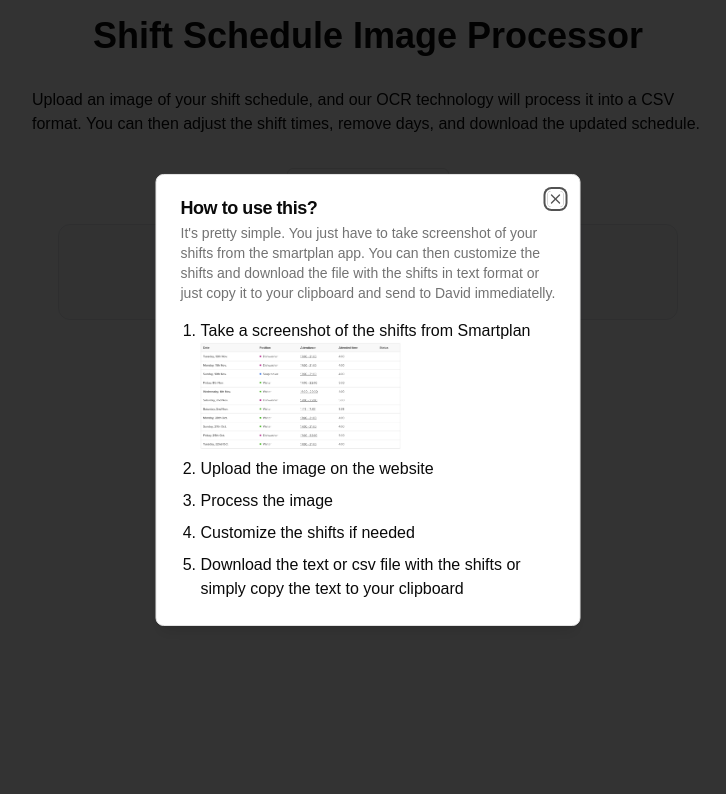
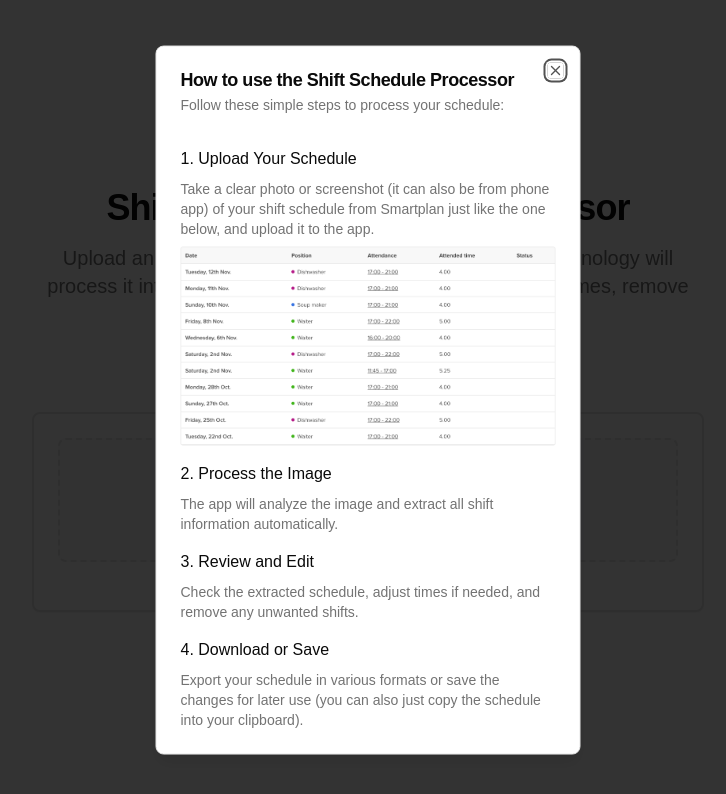
Before and after one commit to lukasNwr/sfd, a Next.js app: page / in a window 1280 px wide. Both pictures are taken after a click on the button "How to use this?". Shown: the top 794 px of the page, without its empty margins (272-998 px from the left). Built offline with nearby package versions, Linux system fonts and the light colour scheme.

Commit message:
v0 redesign

```diff
--- a/src/app/page.tsx
+++ b/src/app/page.tsx
@@ -1,89 +1,102 @@
 import ShiftImageUploader from "@/components/shift-image-uploader";
 
-import {
-  Dialog,
-  DialogContent,
-  DialogDescription,
-  DialogHeader,
-  DialogTitle,
-  DialogTrigger,
-} from "@/components/ui/dialog";
-
-import { Button } from "@/components/ui/button";
-
-import { LucideCircleHelp } from "lucide-react";
-
-import Image from "next/image";
+import { Card, CardContent } from "@/components/ui/card";
+import { HowItWorks } from "@/components/how-it-works";
 
 export default function Home() {
   return (
-    <main className="flex flex-col gap-4 p-4 w-screen h-screen items-center ">
-      <h1 className="text-4xl font-bold mb-4">
+    <div className="min-h-screen flex flex-col items-center justify-center p-4 bg-background">
+      <div className="w-full max-w-3xl space-y-8">
+        <div className="space-y-4 text-center">
+          <h1 className="text-4xl font-bold tracking-tight">
             Shift Schedule Image Processor
           </h1>
-      <p className="max-w-2xl mb-4">
+          <p className="text-xl text-muted-foreground max-w-2xl mx-auto">
             Upload an image of your shift schedule, and our OCR technology will
             process it into a CSV format. You can then adjust the shift times,
             remove days, and download the updated schedule.
           </p>
+        </div>
 
-      <Dialog>
-        <DialogTrigger asChild>
-          <Button variant="outline" className="flex gap-2">
-            <span>How to use this?</span>
-            <LucideCircleHelp />
-          </Button>
-        </DialogTrigger>
-        <DialogContent className="sm:max-w-[425px]">
-          <DialogHeader>
-            <DialogTitle>How to use this?</DialogTitle>
-            <DialogDescription>
-              It&apos;s pretty simple. You just have to take screenshot of your
-              shifts from the smartplan app. You can then customize the shifts
-              and download the file with the shifts in text format or just copy
-              it to your clipboard and send to David immediatelly.
-            </DialogDescription>
-          </DialogHeader>
-          <ol className="list-decimal pl-5 space-y-2">
-            <li>
-              <p>Take a screenshot of the shifts from Smartplan</p>
-              <Dialog>
-                <DialogTrigger asChild>
-                  <div className="cursor-pointer hover:opacity-90 transition-opacity">
-                    <Image
-                      src="/shifts-image.png"
-                      alt="Image with shifts from smartplan"
-                      width={200}
-                      height={200}
-                    />
+        <div className="flex justify-center">
+          <HowItWorks />
         </div>
-                </DialogTrigger>
-                <DialogContent className="max-w-4xl">
-                  <DialogHeader>
-                    <DialogTitle>Shift Schedule Screenshot</DialogTitle>
-                  </DialogHeader>
-                  <Image
-                    src="/shifts-image.png"
-                    alt="Image with shifts from smartplan"
-                    width={800}
-                    height={800}
-                    className="w-full h-auto"
-                  />
-                </DialogContent>
-              </Dialog>
-            </li>
-            <li>Upload the image on the website</li>
-            <li>Process the image</li>
-            <li>Customize the shifts if needed</li>
-            <li>
-              Download the text or csv file with the shifts or simply copy the
-              text to your clipboard
-            </li>
-          </ol>
-        </DialogContent>
-      </Dialog>
 
+        <Card className="border-2">
+          <CardContent className="pt-6">
             <ShiftImageUploader />
-    </main>
+          </CardContent>
+        </Card>
+      </div>
+    </div>
+
+    // <main className="flex flex-col gap-4 p-4 w-screen h-screen items-center ">
+    //   <h1 className="text-4xl font-bold mb-4">
+    //     Shift Schedule Image Processor
+    //   </h1>
+    //   <p className="max-w-2xl mb-4">
+    //     Upload an image of your shift schedule, and our OCR technology will
+    //     process it into a CSV format. You can then adjust the shift times,
+    //     remove days, and download the updated schedule.
+    //   </p>
+
+    //   <Dialog>
+    //     <DialogTrigger asChild>
+    //       <Button variant="outline" className="flex gap-2">
+    //         <span>How to use this?</span>
+    //         <LucideCircleHelp />
+    //       </Button>
+    //     </DialogTrigger>
+    //     <DialogContent className="sm:max-w-[425px]">
+    //       <DialogHeader>
+    //         <DialogTitle>How to use this?</DialogTitle>
+    //         <DialogDescription>
+    //           It&apos;s pretty simple. You just have to take screenshot of your
+    //           shifts from the smartplan app. You can then customize the shifts
+    //           and download the file with the shifts in text format or just copy
+    //           it to your clipboard and send to David immediatelly.
+    //         </DialogDescription>
+    //       </DialogHeader>
+    //       <ol className="list-decimal pl-5 space-y-2">
+    //         <li>
+    //           <p>Take a screenshot of the shifts from Smartplan</p>
+    //           <Dialog>
+    //             <DialogTrigger asChild>
+    //               <div className="cursor-pointer hover:opacity-90 transition-opacity">
+    //                 <Image
+    //                   src="/shifts-image.png"
+    //                   alt="Image with shifts from smartplan"
+    //                   width={200}
+    //                   height={200}
+    //                 />
+    //               </div>
+    //             </DialogTrigger>
+    //             <DialogContent className="max-w-4xl">
+    //               <DialogHeader>
+    //                 <DialogTitle>Shift Schedule Screenshot</DialogTitle>
+    //               </DialogHeader>
+    //               <Image
+    //                 src="/shifts-image.png"
+    //                 alt="Image with shifts from smartplan"
+    //                 width={800}
+    //                 height={800}
+    //                 className="w-full h-auto"
+    //               />
+    //             </DialogContent>
+    //           </Dialog>
+    //         </li>
+    //         <li>Upload the image on the website</li>
+    //         <li>Process the image</li>
+    //         <li>Customize the shifts if needed</li>
+    //         <li>
+    //           Download the text or csv file with the shifts or simply copy the
+    //           text to your clipboard
+    //         </li>
+    //       </ol>
+    //     </DialogContent>
+    //   </Dialog>
+
+    //   <ShiftImageUploader />
+    // </main>
   );
 }
--- /dev/null
+++ b/src/components/how-it-works.tsx
@@ -0,0 +1,70 @@
+import {
+  Dialog,
+  DialogContent,
+  DialogDescription,
+  DialogHeader,
+  DialogTitle,
+  DialogTrigger,
+} from "@/components/ui/dialog";
+import { HelpCircle } from "lucide-react";
+
+import Image from "next/image";
+
+export function HowItWorks() {
+  return (
+    <Dialog>
+      <DialogTrigger asChild>
+        <button className="text-muted-foreground hover:text-primary inline-flex items-center gap-2">
+          <HelpCircle className="h-4 w-4" />
+          <span className="text-sm">How to use this?</span>
+        </button>
+      </DialogTrigger>
+      <DialogContent className="sm:max-w-[425px]">
+        <DialogHeader>
+          <DialogTitle>How to use the Shift Schedule Processor</DialogTitle>
+          <DialogDescription>
+            Follow these simple steps to process your schedule:
+          </DialogDescription>
+        </DialogHeader>
+        <div className="space-y-4 pt-4">
+          <div className="space-y-2">
+            <h3 className="font-medium">1. Upload Your Schedule</h3>
+            <p className="text-sm text-muted-foreground">
+              Take a clear photo or screenshot (it can also be from phone app)
+              of your shift schedule from Smartplan just like the one below, and
+              upload it to the app.
+            </p>
+            <Image
+              src="/shifts-image.png"
+              alt="Image with shifts from smartplan"
+              width={400}
+              height={400}
+            />
+          </div>
+          <div className="space-y-2">
+            <h3 className="font-medium">2. Process the Image</h3>
+            <p className="text-sm text-muted-foreground">
+              The app will analyze the image and extract all shift information
+              automatically.
+            </p>
+          </div>
+          <div className="space-y-2">
+            <h3 className="font-medium">3. Review and Edit</h3>
+            <p className="text-sm text-muted-foreground">
+              Check the extracted schedule, adjust times if needed, and remove
+              any unwanted shifts.
+            </p>
+          </div>
+          <div className="space-y-2">
+            <h3 className="font-medium">4. Download or Save</h3>
+            <p className="text-sm text-muted-foreground">
+              Export your schedule in various formats or save the changes for
+              later use (you can also just copy the schedule into your
+              clipboard).
+            </p>
+          </div>
+        </div>
+      </DialogContent>
+    </Dialog>
+  );
+}
--- a/src/components/shift-image-uploader.tsx
+++ b/src/components/shift-image-uploader.tsx
@@ -8,7 +8,7 @@ import { Toaster } from "@/components/ui/toaster";
 import { createWorker } from "tesseract.js";
 import { useToast } from "@/hooks/use-toast";
 import Dropzone from "react-dropzone";
-import { LucideFileUp } from "lucide-react";
+import { LucideFileUp, FileText, Download } from "lucide-react";
 
 export default function ShiftImageUploader() {
   const [file, setFile] = useState<File | null>(null);
@@ -146,8 +146,8 @@ export default function ShiftImageUploader() {
   };
 
   return (
-    <div className="space-y-4 w-full flex flex-col justify-center items-center">
-      <form onSubmit={handleSubmit} className="flex flex-col gap-2">
+    <div className="space-y-6 w-full flex flex-col justify-center items-center">
+      <form onSubmit={handleSubmit}>
         <Dropzone
           onDrop={(acceptedFiles) => {
             if (acceptedFiles && acceptedFiles.length > 0) {
@@ -169,36 +169,53 @@ export default function ShiftImageUploader() {
         >
           {({ getRootProps, getInputProps, isDragActive }) => (
             <section
-              className={`flex items-center justify-center bg-gray-50 h-24 w-[620px] min-w-[200px] border-gray-200 border-[1px] rounded-xl text-gray-400 ${isDragActive ? "border-blue-500 border-2" : ""}`}
+              className={`flex flex-col gap-4  p-6 items-center justify-center bg-gray-50 w-[620px] min-w-[200px] border-dashed border-2 rounded-lg text-muted-foreground text-center ${isDragActive ? "border-blue-500 border-2" : ""}`}
             >
               <div {...getRootProps()}>
                 <input {...getInputProps()} />
                 <div className="flex flex-col gap-2 items-center cursor-pointer">
-                  <LucideFileUp />
                   {file ? (
-                    <div className="flex flex-col items-center">
+                    <div className="flex gap-2">
+                      <FileText />
+                      <div className="flex gap-1 items-center">
                         <p className="text-green-600">File uploaded:</p>
-                      <p className="text-sm">{file.name}</p>
+                        <p> {file.name}</p>
+                      </div>
                     </div>
                   ) : (
+                    <div className="w-full flex flex-col items-center gap-2 justify-center">
+                      <LucideFileUp />
                       <p>
                         {isDragActive
                           ? "Drop the image here..."
                           : "Drag and drop (or click) to upload image..."}
                       </p>
+                    </div>
+                  )}
+                </div>
+              </div>
+
+              {/* Buttons */}
+              <div className="flex gap-2 justify-center">
+                <div className="flex gap-2 w-full justify-center">
+                  {file && (
+                    <Button type="submit" disabled={!file || isLoading}>
+                      {isLoading ? "Processing..." : "Process Shift Image"}
+                    </Button>
+                  )}
+                  {result && (
+                    <Button onClick={handleDownload} variant="outline">
+                      <Download className="mr-2 h-4 w-4" />
+                      Download CSV
+                    </Button>
                   )}
                 </div>
               </div>
             </section>
           )}
         </Dropzone>
-        <div className="flex gap-2 w-full justify-center">
-          <Button type="submit" disabled={!file || isLoading}>
-            {isLoading ? "Processing..." : "Process Shift Image"}
-          </Button>
-          {result && <Button onClick={handleDownload}>Download CSV</Button>}
-        </div>
       </form>
+
       {result && (
         <div className="mt-4 space-y-4">
           <div>
--- /dev/null
+++ b/src/components/ui/badge.tsx
@@ -0,0 +1,36 @@
+import * as React from "react"
+import { cva, type VariantProps } from "class-variance-authority"
+
+import { cn } from "@/lib/utils"
+
+const badgeVariants = cva(
+  "inline-flex items-center rounded-full border px-2.5 py-0.5 text-xs font-semibold transition-colors focus:outline-none focus:ring-2 focus:ring-ring focus:ring-offset-2",
+  {
+    variants: {
+      variant: {
+        default:
+          "border-transparent bg-primary text-primary-foreground hover:bg-primary/80",
+        secondary:
+          "border-transparent bg-secondary text-secondary-foreground hover:bg-secondary/80",
+        destructive:
+          "border-transparent bg-destructive text-destructive-foreground hover:bg-destructive/80",
+        outline: "text-foreground",
+      },
+    },
+    defaultVariants: {
+      variant: "default",
+    },
+  }
+)
+
+export interface BadgeProps
+  extends React.HTMLAttributes<HTMLDivElement>,
+    VariantProps<typeof badgeVariants> {}
+
+function Badge({ className, variant, ...props }: BadgeProps) {
+  return (
+    <div className={cn(badgeVariants({ variant }), className)} {...props} />
+  )
+}
+
+export { Badge, badgeVariants }
```
Also changed, not shown: src/components/shift-table.tsx (+28 -12 lines), src/components/time-editor.tsx (+42 -19 lines). Lines whose indentation alone changed are shown as unchanged.
